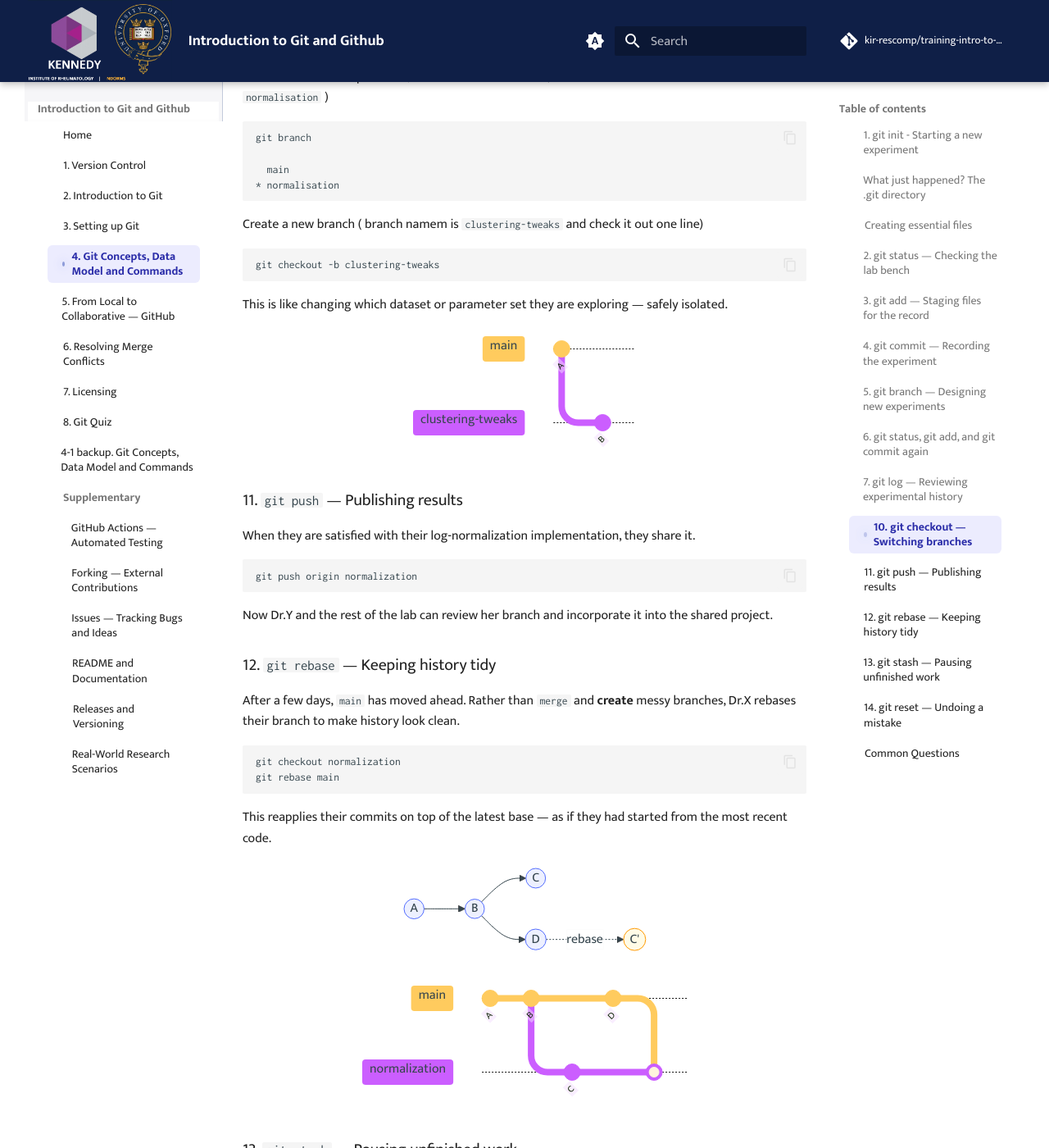
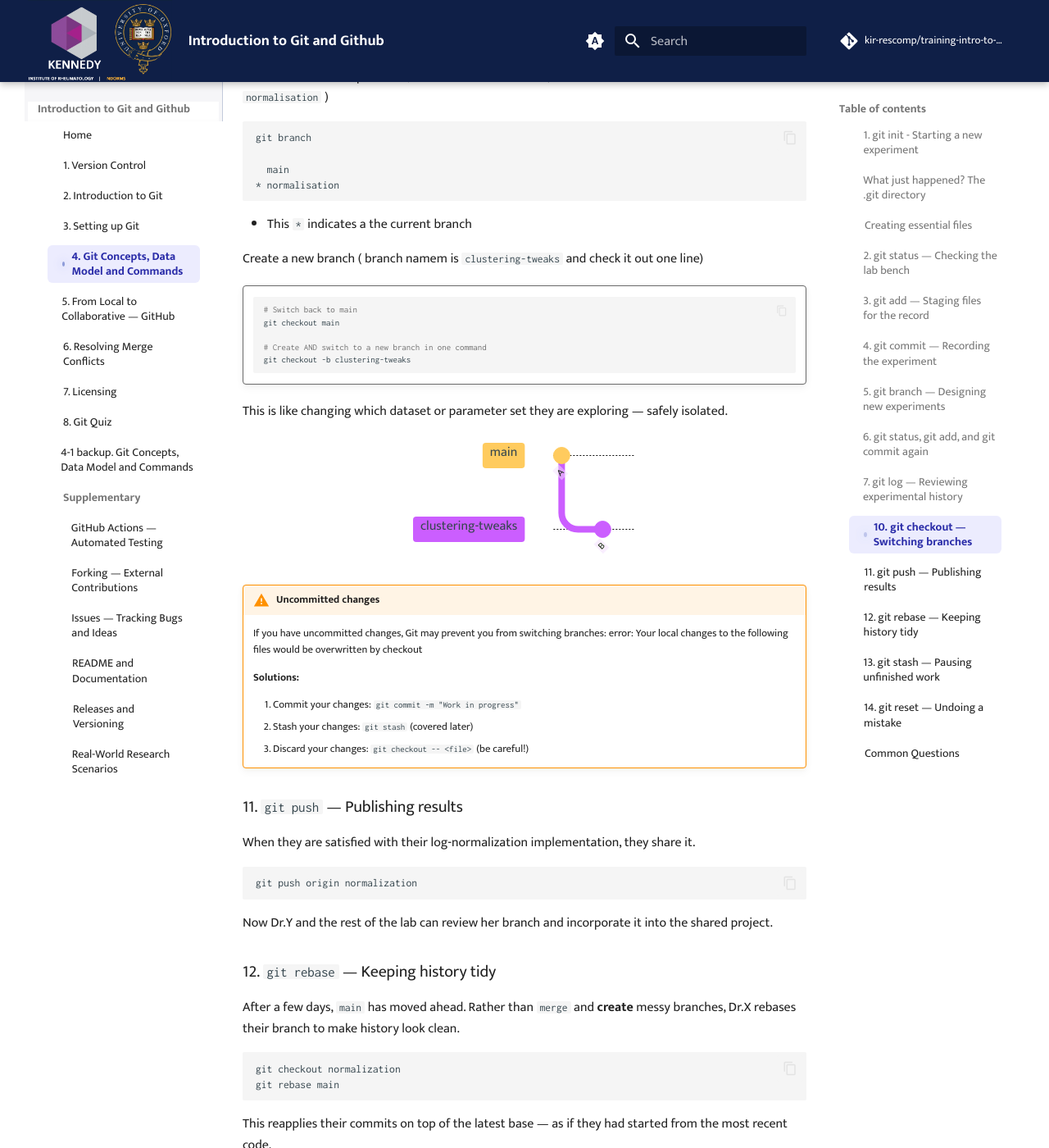
Before and after one commit to kir-rescomp/training-intro-to-git-github, an MkDocs documentation site: the page built from docs/4.git_model_commands.md, in a window 1280 px wide and 1400 px high, scrolled down 5165 px. Shown: the whole window at 82% size. Built offline with MkDocs 1.6.1 and Material for MkDocs 9.7.7, drawn with Linux system fonts in a browser that asks for light colours; comment, search, counter and statistics services are not loaded; some of the changed text lies outside the part shown.

Commit message:
first step on restructuring git model commands episode as we need to remove git pull origin aspect

````diff
--- a/docs/4.git_model_commands.md
+++ b/docs/4.git_model_commands.md
@@ -288,14 +288,21 @@ git branch
 
   main
 * normalisation
+```
 
-```
+* This `*` indicates a the current branch
 
 Create a new branch ( branch namem is `clustering-tweaks` and check it out one line)
 
-```bash
-git checkout -b clustering-tweaks
-```
+!!! terminal ""
+
+    ```bash
+    # Switch back to main
+    git checkout main
+
+    # Create AND switch to a new branch in one command
+    git checkout -b clustering-tweaks
+    ```
 
 This is like changing which dataset or parameter set they are exploring — safely isolated.
 
@@ -309,6 +316,16 @@ gitGraph
   commit id: "B"
 ```
 </center>
+
+!!! warning "Uncommitted changes"
+    If you have uncommitted changes, Git may prevent you from switching branches:
+        error: Your local changes to the following files would be overwritten by checkout
+
+    **Solutions:**
+
+    1. Commit your changes: `git commit -m "Work in progress"`
+    2. Stash your changes: `git stash` (covered later)
+    3. Discard your changes: `git checkout -- <file>` (be careful!)
 
 ### 11. `git push` — Publishing results
 
````
Also changed, not shown: other parts of docs/4.git_model_commands.md (+1 -1 lines).
